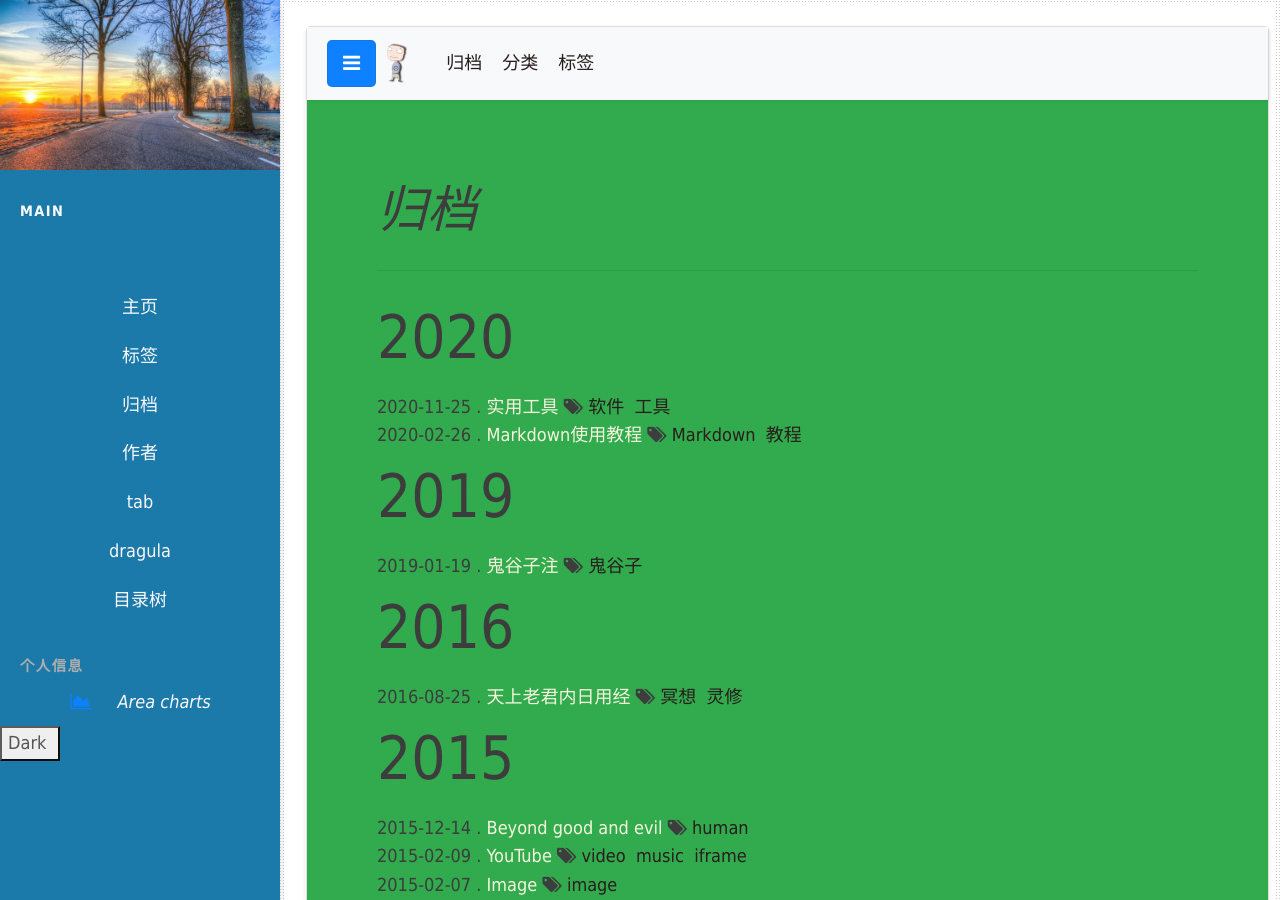
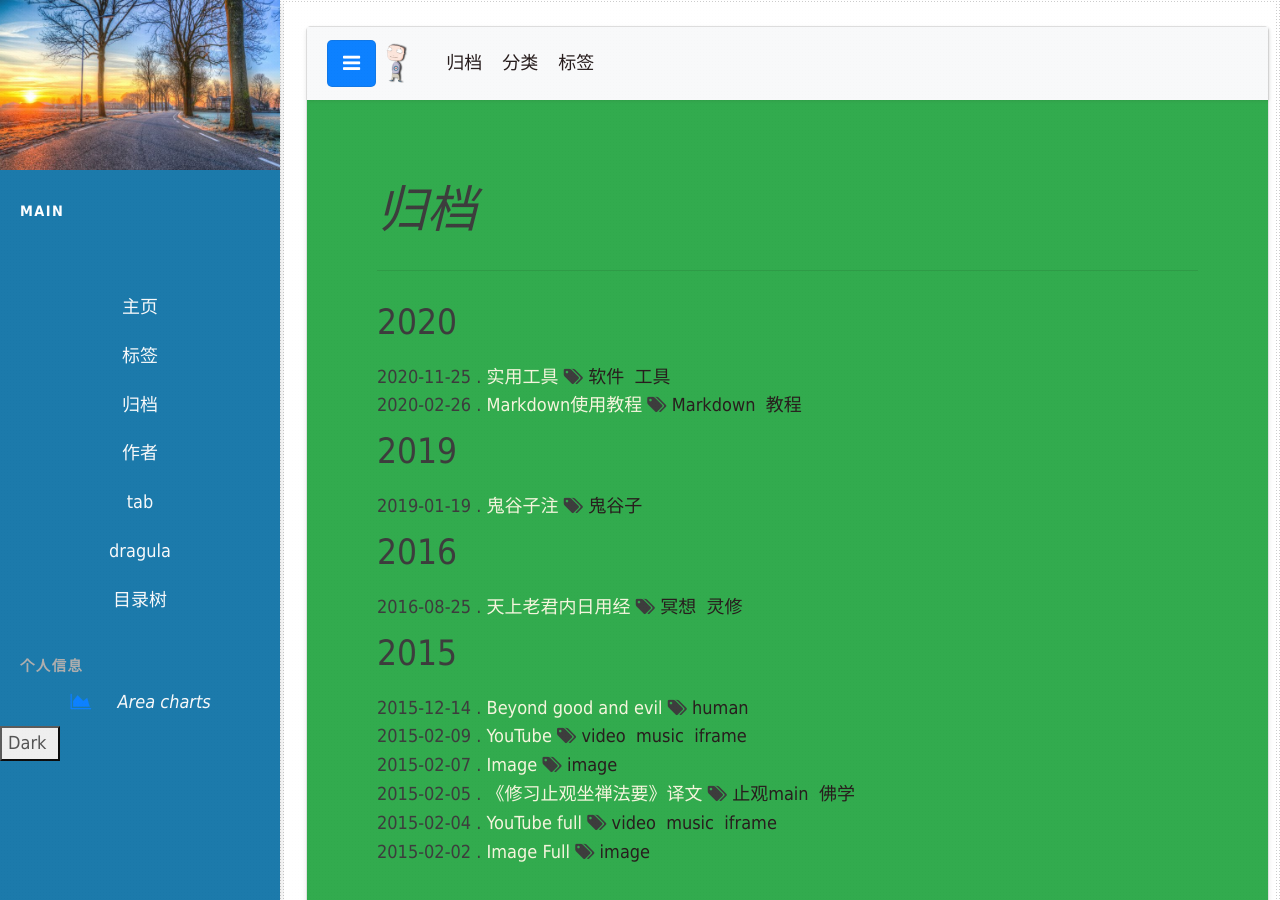
Before and after one commit to nengwuzhi/nengwuzhi.github.ioce, a Jekyll site: the page built from pages/tab.html, in a window 1280 px wide and 900 px high. Built offline with Jekyll 4.4.1, drawn with Linux system fonts in a browser that asks for light colours; nearby versions of some CDN libraries.

Commit message:
Update tab.html

```diff
--- a/pages/tab.html
+++ b/pages/tab.html
@@ -39,12 +39,12 @@
           {% for post in site.posts %}
 
             {% unless post.next %}
-              <h2 id="y{{ post.date | date: '%Y' }}">{{ post.date | date: '%Y' }}</h2>
+              <h3 id="y{{ post.date | date: '%Y' }}">{{ post.date | date: '%Y' }}</h3>
             {% else %}
               {% capture year %}{{ post.date | date: '%Y' }}{% endcapture %}
               {% capture nyear %}{{ post.next.date | date: '%Y' }}{% endcapture %}
               {% if year != nyear %}
-                <h2 id="y{{ post.date | date: '%Y' }}">{{ post.date | date: '%Y' }}</h2>
+                <h3 id="y{{ post.date | date: '%Y' }}">{{ post.date | date: '%Y' }}</h3>
               {% endif %}
             {% endunless %}
 
@@ -66,7 +66,7 @@
         <hr>
         <ul>
             {% for category in site.categories %}
-            <h2 id="{{category | first}}">{{category | first}}</h2>
+            <h3 id="{{category | first}}">{{category | first}}</h3>
                 {% for posts in category  %}
                     {% for post in posts %}
                         {% if post.url %}
@@ -97,7 +97,7 @@
 
         <ul>
         {% for tag in sortedtags %}
-          <h2 id="{{ tag }}">{{ tag }}</h2>
+          <h3 id="{{ tag }}">{{ tag }}</h3>
           {% for post in site.tags[tag] %}
             <li>
                 <time>
```
